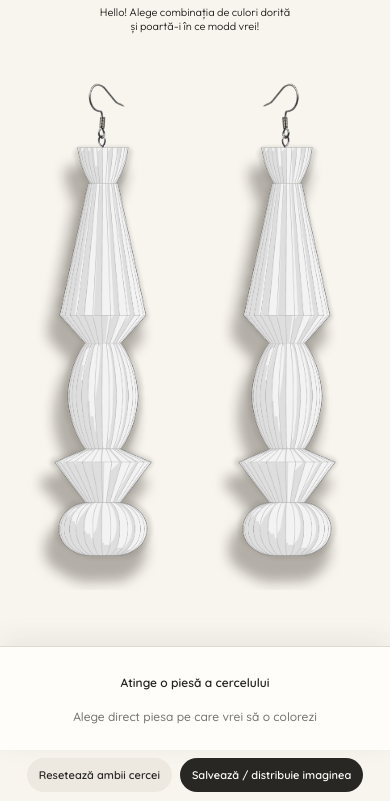
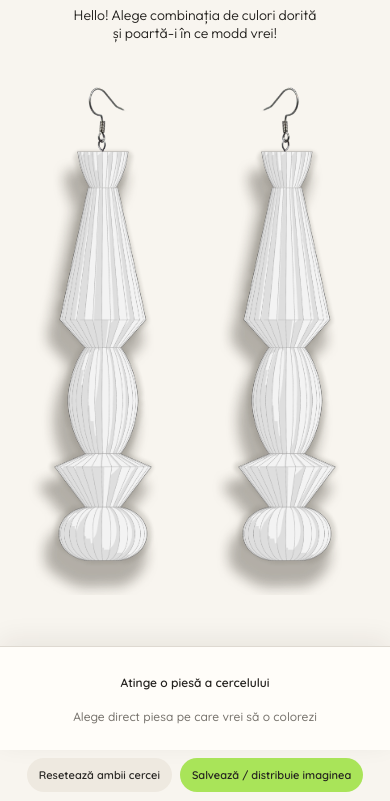
Before and after one commit to cezaramunteanu/modd-configurator, a plain HTML site: page index.html in a window 390 px wide. Shown: the part 43-844 px from the top of the page. Drawn offline with Linux system fonts and the light colour scheme.

Commit message:
Add files via upload

```diff
--- a/index.html
+++ b/index.html
@@ -115,6 +115,22 @@
 .lang-switch button[aria-pressed="true"]{background:#fffdf9;color:#24221f;box-shadow:0 1px 4px rgba(40,35,25,.11)}
 .lang-switch button:focus-visible{outline:2px solid #6c5842;outline-offset:2px}
 @media(max-width:800px){.lang-switch{top:8px;right:7px;padding:2px}.lang-switch button{padding:4px 6px;font-size:10px}}
+
+/* MODD mobile: mesaj mai vizibil și buton Electric Green */
+@media(max-width:800px){
+ .brand .welcome{
+   font-size:clamp(12px,3.6vw,15px);
+   line-height:1.3;
+ }
+ .actions .download{
+   background:#A9E459;
+   color:#24221f;
+ }
+ .actions .download:focus-visible{
+   outline:2px solid #24221f;
+   outline-offset:3px;
+ }
+}
 </style></head>
 <body><main class="page">
 <nav class="lang-switch" aria-label="Selectează limba / Choose language"><button type="button" data-lang="ro" aria-pressed="true">RO</button><button type="button" data-lang="en" aria-pressed="false">EN</button></nav>
@@ -164,10 +180,10 @@ const translations={
   mobileTap:'Tap an earring piece',mobileInstruction:'Tap a piece to choose its color',
   selectedPiece:'Selected piece',tapPart:'Click an earring piece to choose its color.',
   close:'Close selection',selectedAlt:'Selected piece in your chosen color',
-  wearDescription:'Play with the elements and create looks that feel like you.',
+  wearDescription:"Mix the pieces, play with colors, and create a look that's uniquely yours.",
   prepare:'Preparing your image…',
-  exportTop:'Nice combo! A choice full of personality.',
-  exportBottom1:'Want to wear your creation? Send us a photo',
+  exportTop:'Nice combo! Full of personality.',
+  exportBottom1:'Want to wear your creation? Send us the photo',
   exportBottom2:"and let's bring it to life.",
   shareTitle:'MODD — my combination',shareText:'My MODD combination',
   errorFile:'Your browser blocks PNG export when the page is opened directly as a local file. Publish it on GitHub Pages or run it on a local server.',
```
